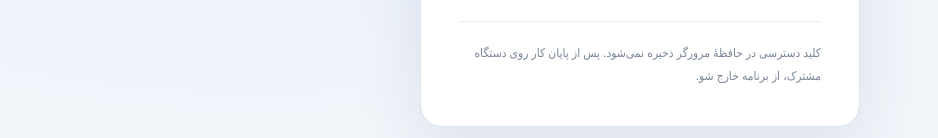
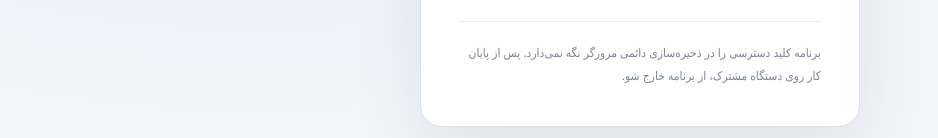
Before and after one commit to Raminyazdani/work_planner, a website: page public/login.html in a window 1280 px wide. Shown: the part 565-703 px from the top of the page, without its empty margins (0-938 px from the left). Drawn offline with Linux system fonts and the light colour scheme; no server answers.

```diff
--- a/public/login.html
+++ b/public/login.html
@@ -13,7 +13,7 @@
       <button id="login-submit" class="primary" type="submit">ورود به برنامه</button>
       <p id="login-message" class="login-message" role="status" aria-live="polite"></p>
     </form>
-    <p class="login-footnote">کلید دسترسی در حافظهٔ مرورگر ذخیره نمی‌شود. پس از پایان کار روی دستگاه مشترک، از برنامه خارج شو.</p>
+    <p class="login-footnote">برنامه کلید دسترسی را در ذخیره‌سازی دائمی مرورگر نگه نمی‌دارد. پس از پایان کار روی دستگاه مشترک، از برنامه خارج شو.</p>
   </main>
   <script type="module" src="/login.mjs"></script>
 </body>
```
Also changed, not shown: vercel.json.
